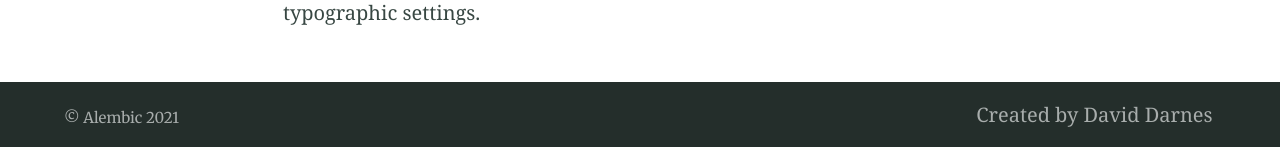
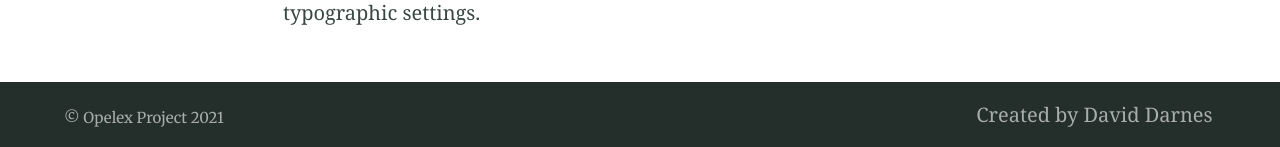
Before and after one commit to OpelexProject/OpelexProject.github.io, a Jekyll site: the page built from index.md, in a window 1280 px wide and 900 px high, scrolled down 4872 px. Shown: the part 750-897 px from the top of the window. Built offline with Jekyll 4.4.1, drawn with Linux system fonts in a browser that asks for light colours; some of the changed lines change nothing that is shown.

Commit message:
Minor edits to _config_yml

```diff
--- a/_config.yml
+++ b/_config.yml
@@ -39,15 +39,13 @@
 paginate_path: blog/page:num # jekyll-paginate > blog page
 jekyll-mentions: https://twitter.com # jekyll-mentions > service used when @replying
 twitter:
-  username: DavidDarnes # jekyll-seo-tag > Owners twitter username
-author: DavidDarnes # jekyll-seo-tag > default author
+  username: opelexnet # jekyll-seo-tag > Owners twitter username
+author: Opelex Project # jekyll-seo-tag > default author
 social: # jekyll-seo-tag > social overrides
-  name: David Darnes # jekyll-seo-tag > real name
+  name: The Opelex Project # jekyll-seo-tag > real name
   links:  # jekyll-seo-tag > social aliases (sameAs)
-    - https://twitter.com/DavidDarnes
-    - https://www.facebook.com/daviddarnes
-    - https://www.linkedin.com/in/daviddarnes
-    - https://github.com/daviddarnes
+    - https://twitter.com/opelexnet
+    - https://www.linkedin.com/company/73415458/
 # markdown: CommonMark # Markdown parse settings, CommonMark performs slightly better an others in build time
 # commonmark:
   # options: ["SMART", "FOOTNOTES"]
@@ -58,7 +56,7 @@
   style: compressed # Style compression
 permalink: pretty  # Permalink style (/YYYY/MM/DD/page-name/)
 excerpt_separator: <!-- more --> # Marks end of excerpt in posts
-timezone: Europe/London # Timezone for blog posts and alike
+timezone: Asia/Kolkata # Timezone for blog posts and alike
 
 # 5. Collections
 collections:
@@ -93,13 +91,13 @@
 # 7. Site settings
 encoding: utf-8 # Make sure the encoding is right
 lang: en-GB # Set the site language
-title: "Alembic" # Site name or title, also used in jekyll-seo-tag
+title: "Opelex Project" # Site name or title, also used in jekyll-seo-tag
 logo: "/assets/logos/logo.svg" # Site logo, also used in jekyll-seo-tag
-description: "Alembic is a starting point for Jekyll projects. Rather than starting from scratch, this boilerplate is designed to get the ball rolling immediately" # Site description and default description, also used in jekyll-seo-tag
-url: "https://alembic.darn.es" # Site url, also used in jekyll-seo-tag
+description: "The home of all things open-source for power electronics - hardware, software, tutorials and more" # Site description and default description, also used in jekyll-seo-tag
+url: "" # Site url, also used in jekyll-seo-tag
 baseurl: ""
-repo: "https://github.com/daviddarnes/alembic"
-email: "me@daviddarnes.com"
+repo: "https://github.com/OpelexProject/OpelexProject.github.io"
+email: "me@example.com"
 # disqus: "alembic-1" # Blog post comments, uncomment the option and set the site ID from your Disqus account
 # google_analytics: ''
 # google_analytics_anonymize_ip: ''
```
